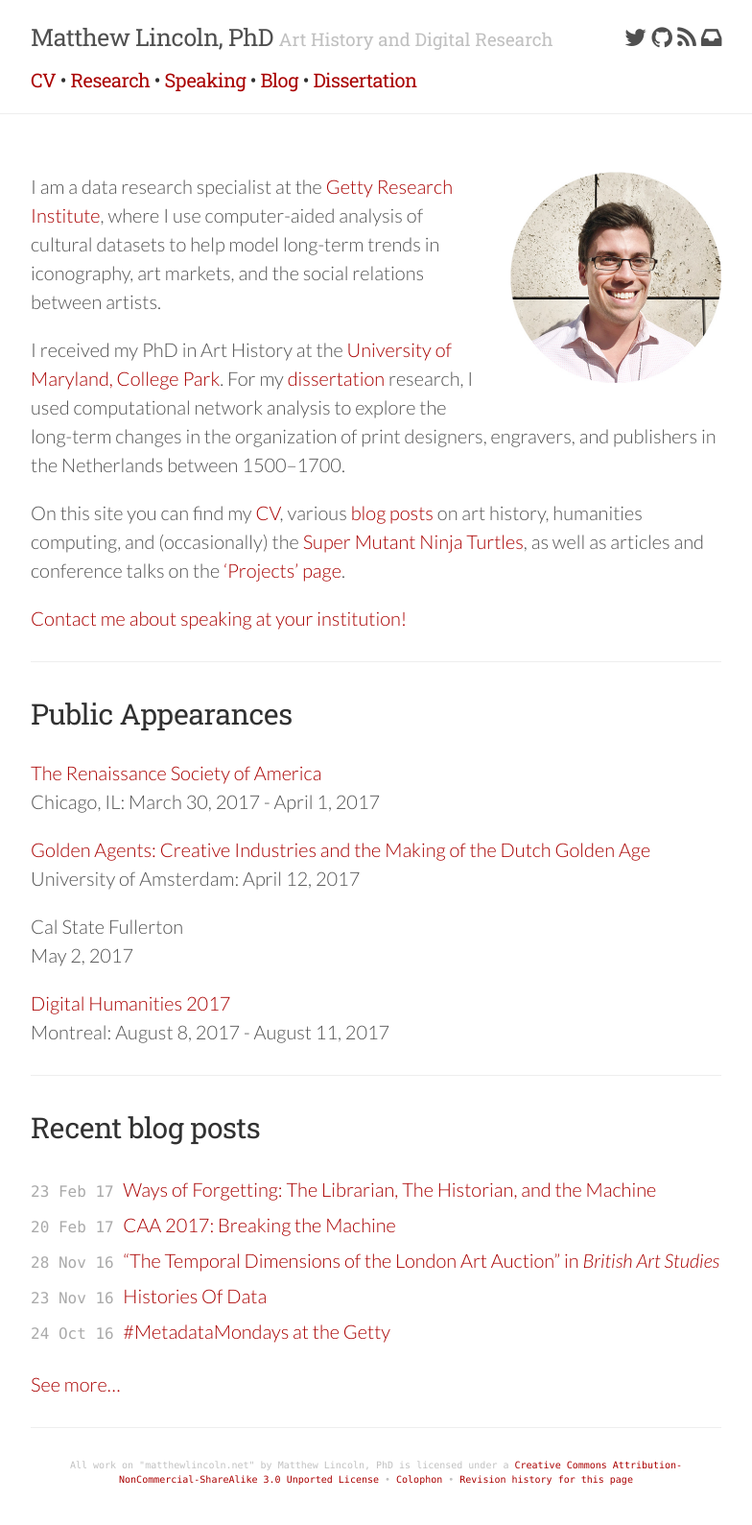
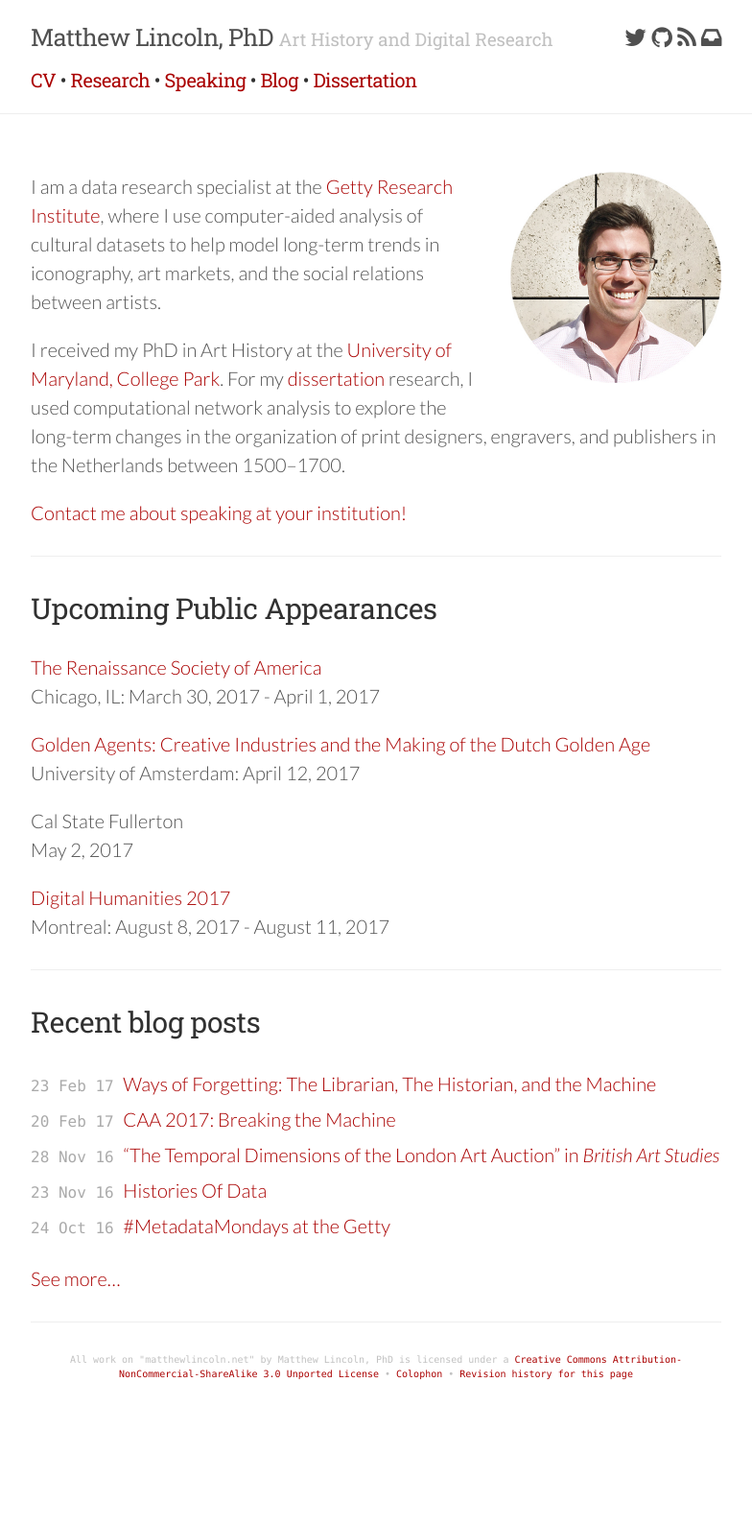
Before and after one commit to mdlincoln/mdlincoln.github.io, a Jekyll site: the page built from index.md, in a window 1280 px wide. Shown: the whole page at 96% size, without its empty margins (248-1032 px from the left). Built offline with Jekyll 4.4.1, drawn with Linux system fonts in a browser that asks for light colours; nearby versions of some CDN libraries; after the commit the page ends 1479 px from its top, so only the background shows below that.

Commit message:
Cut more language from homepage

```diff
--- a/index.md
+++ b/index.md
@@ -11,14 +11,12 @@ I am a data research specialist at the [Getty Research Institute](http://www.get
 I received my PhD in Art History at the [University of Maryland, College Park](http://arthistory.umd.edu/graduate-students/Matthew%20Lincoln).
 For my [dissertation](/dissertation) research, I used computational network analysis to explore the long-term changes in the organization of print designers, engravers, and publishers in the Netherlands between 1500--1700.
 
-On this site you can find my [CV](/about), various [blog posts](/archive) on art history, humanities computing, and (occasionally) the [Super Mutant Ninja Turtles](/2013/09/10/ninja-turtles.html), as well as articles and conference talks on the ['Projects' page](/projects).
-
 [Contact me about speaking at your institution!](/speaking)
 
 {% if site.data.travel.size > 0 %}
 ***
 
-## Public Appearances
+## Upcoming Public Appearances
 
 {% include travel.html %}
 
```
